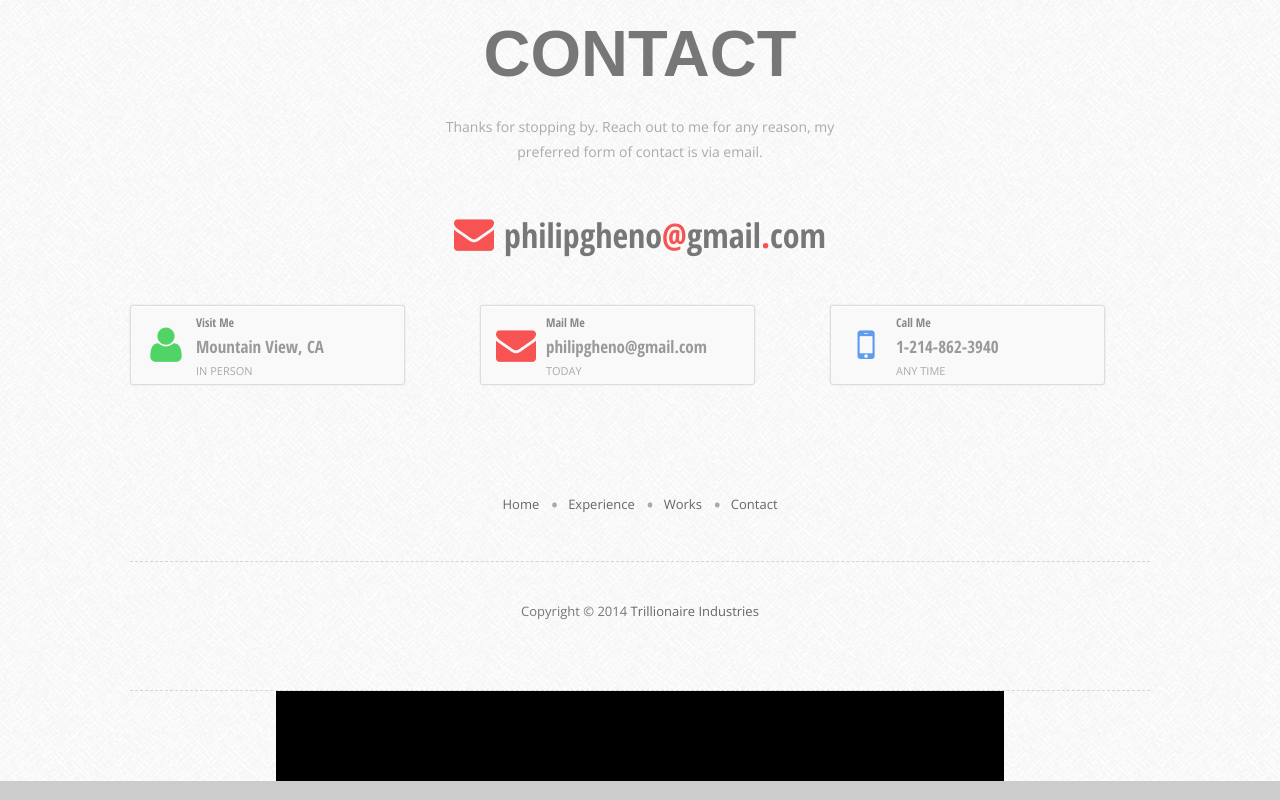
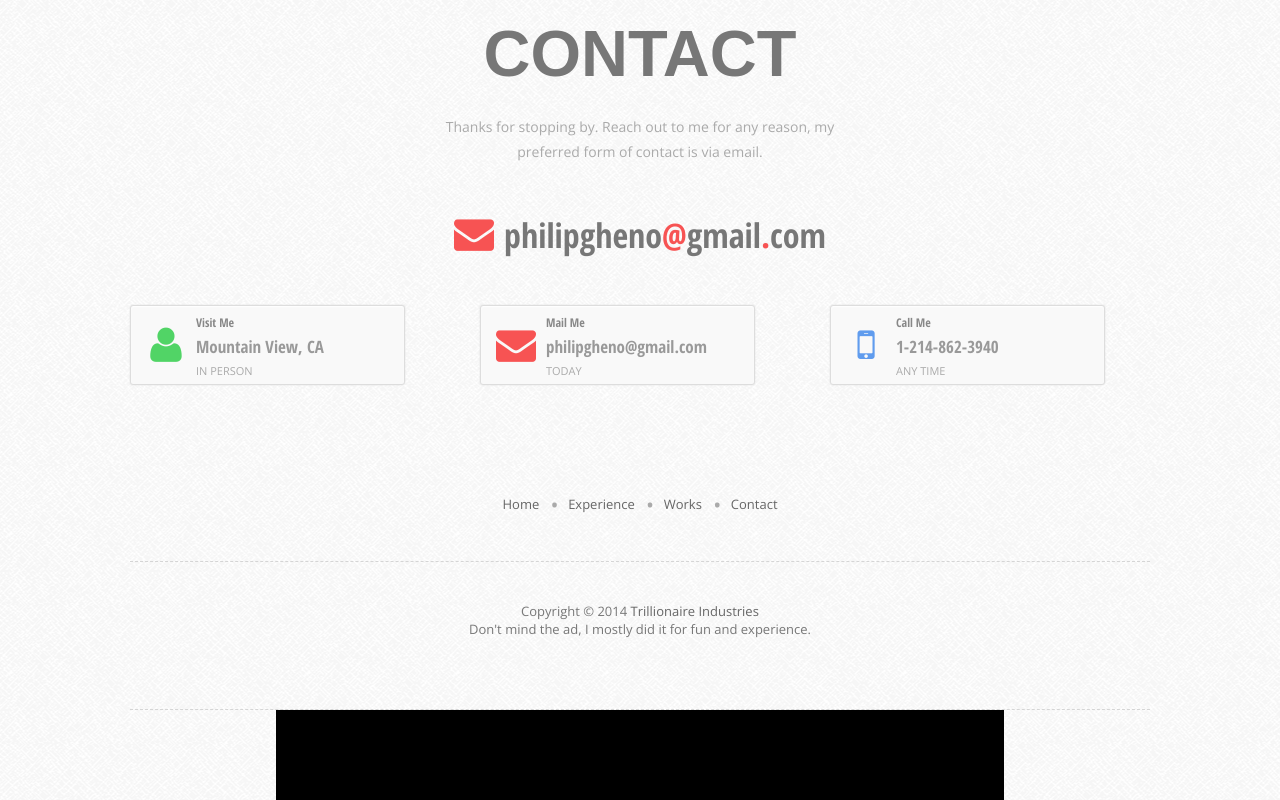
Before and after one commit to minijag/minijag.github.io, a plain HTML site: page index.html in a window 1280 px wide. Shown: the part 3065-3865 px from the top of the page. Drawn offline with nearby package versions, Linux system fonts and the light colour scheme; a web font is replaced by a local one.

Commit message:
Update to footer

```diff
--- a/index.html
+++ b/index.html
@@ -391,6 +391,7 @@
 					<footer>
 						 <!-- Footer Link -->
 						<p>Copyright &copy; 2014 <a href="#">Trillionaire Industries</a></p>
+						<p>Don't mind the ad, I mostly did it for fun and experience.</p>
 					</footer>
 
 						<!-- Scroll to top  -->
```
